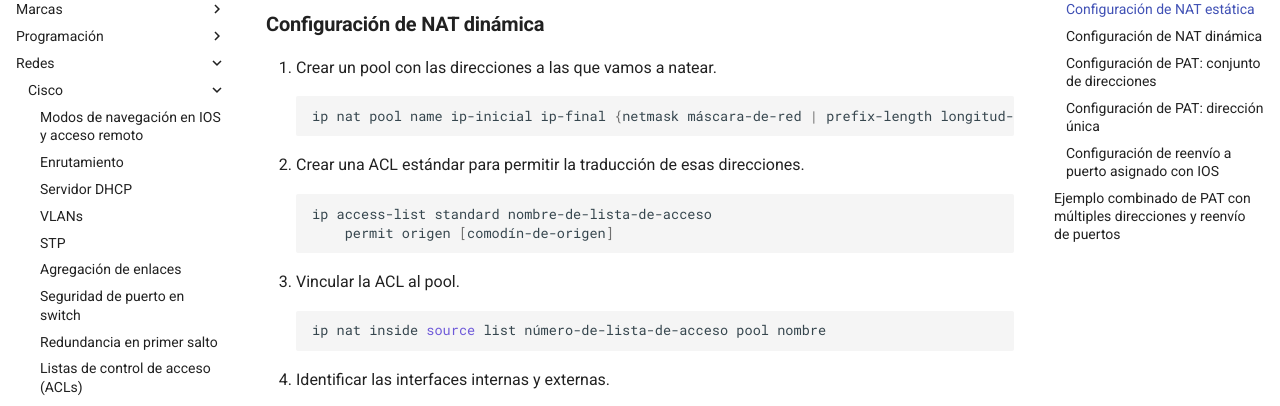
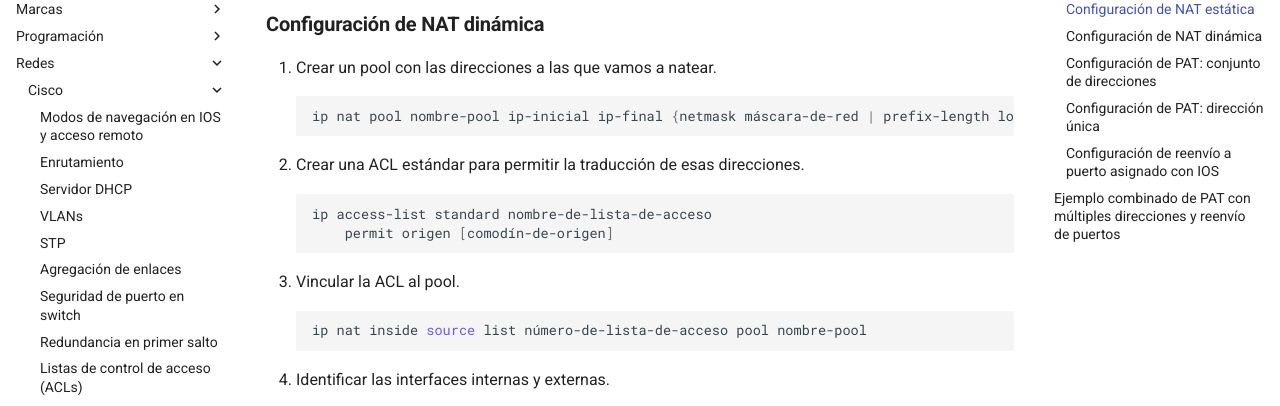
Before and after one commit to Holowachu/opos, an MkDocs documentation site: the page built from docs/Redes/Cisco/9-NAT.md, in a window 1280 px wide and 900 px high, scrolled down 1055 px. Shown: the part 153-559 px from the top of the window. Built offline with MkDocs 1.6.1 and Material for MkDocs 9.7.7, drawn with Linux system fonts in a browser that asks for light colours.

Commit message:
Minor text fixes

````diff
--- a/docs/Redes/Cisco/9-NAT.md
+++ b/docs/Redes/Cisco/9-NAT.md
@@ -40,7 +40,7 @@
 ### **Configuración de NAT dinámica**
 1. Crear un pool con las direcciones a las que vamos a natear.
 ```bash
-ip nat pool name ip-inicial ip-final {netmask máscara-de-red | prefix-length longitud-de-prefijo}
+ip nat pool nombre-pool ip-inicial ip-final {netmask máscara-de-red | prefix-length longitud-de-prefijo}
 ```
 2. Crear una ACL estándar para permitir la traducción de esas direcciones.
 ```bash
@@ -49,7 +49,7 @@
 ```
 3. Vincular la ACL al pool.
 ```bash
-ip nat inside source list número-de-lista-de-acceso pool nombre
+ip nat inside source list número-de-lista-de-acceso pool nombre-pool
 ```
 4. Identificar las interfaces internas y externas.
 ```bash
````
Also changed, not shown: docs/Redes/Cisco/3-VLANs.md (+2 -2 lines).
